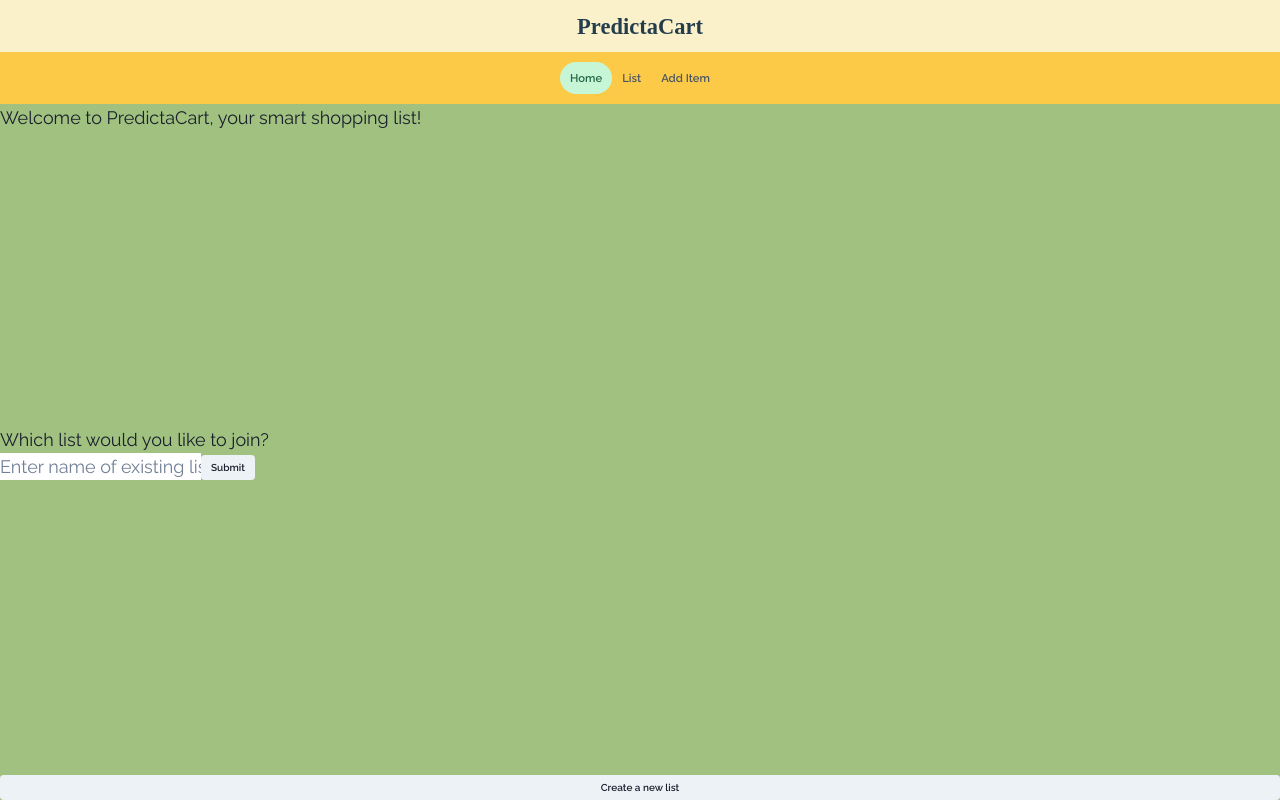
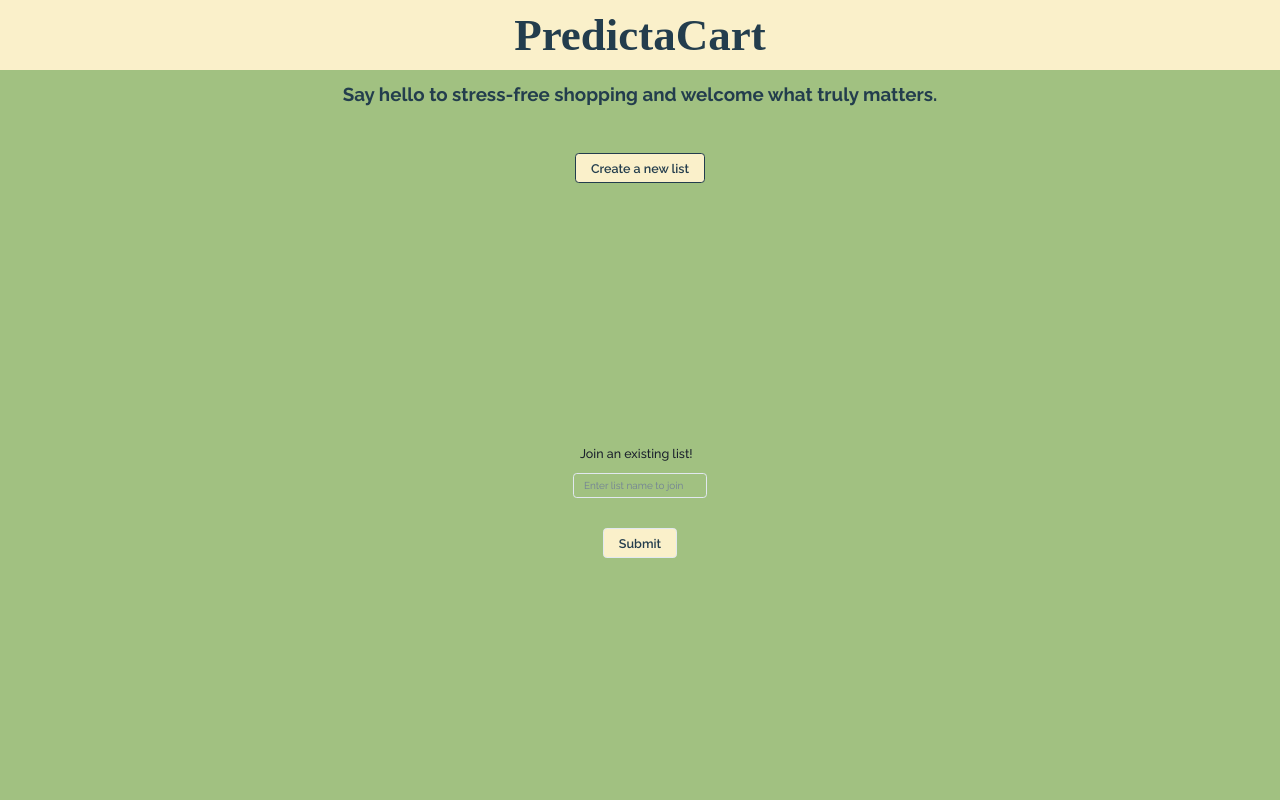
Before and after one commit to the-collab-lab/tcl-62-smart-shopping-list, a React (Vite) app: page / in a window 1280 px wide. Built offline with nearby package versions, Linux system fonts and the light colour scheme; a web font is replaced by a local one.

Commit message:
styling the home page

```diff
--- a/src/views/Home.jsx
+++ b/src/views/Home.jsx
@@ -1,7 +1,17 @@
 // LIBRARY IMPORTS
 import { useNavigate } from 'react-router-dom';
 import React, { useState } from 'react';
-import { Flex, Spacer, Button } from '@chakra-ui/react';
+import {
+	Flex,
+	Spacer,
+	Button,
+	Text,
+	Box,
+	FormControl,
+	FormLabel,
+	Input,
+	InputGroup,
+} from '@chakra-ui/react';
 
 // LOCAL IMPORTS
 import { getExistingList } from '../api/firebase';
@@ -43,28 +53,83 @@ export function Home({ createNewToken, setListToken }) {
 			bg="brand.light_green"
 			direction="column"
 			justifyContent="center"
+			align="center"
 			minHeight="calc(100vh - headerHeight - navHeight)"
 			flex="1"
 		>
-			<p>Welcome to PredictaCart, your smart shopping list!</p>
+			<Box p={4} textAlign="center">
+				<Text fontSize="3xl" as="b" color="brand.navy">
+					Say hello to stress-free shopping and welcome what truly matters.
+				</Text>
+			</Box>
+			<Box p={4} align="center">
+				<Button
+					bg="brand.off_white"
+					textColor="brand.navy"
+					colorScheme="yellow"
+					onClick={handleClick}
+					variant="outline"
+					fontSize={{ base: 'md', md: 'xl' }}
+					size="lg"
+					_hover={{ bg: 'brand.navy', textColor: 'brand.off_white' }}
+					mt={25}
+				>
+					Create a new list
+				</Button>
+			</Box>
+
 			<Spacer />
+			<FormControl>
 				<form onSubmit={handleSubmit}>
-				<label htmlFor="existingToken">
-					Which list would you like to join?
-				</label>
-				<br />
-				<input
+					<Flex
+						bg="brand.light_green"
+						direction="column"
+						justify="center"
+						align="center"
+						gap={2}
+						pt={4}
+					>
+						<FormLabel
+							htmlFor="existingToken"
+							fontSize={{ base: 'md', md: 'xl' }}
+							size="lg"
+						>
+							Join an existing list!
+						</FormLabel>
+						<Flex
+							direction="column" // You can keep this as 'column' for vertical alignment
+							align="center" // Center the input horizontally
+							maxWidth="400px" // Limit the input's width
+						>
+							<InputGroup size="md">
+								<Input
 									type="text"
 									id="existingToken"
 									onChange={handleTokenChange}
 									value={existingToken}
-					placeholder="Enter name of existing list"
+									placeholder="Enter list name to join"
 								/>
-				<Button type="submit">Submit</Button>
+							</InputGroup>
+						</Flex>
+
+						<Button
+							type="submit"
+							bg="brand.off_white"
+							textColor="brand.navy"
+							onClick={handleClick}
+							variant="outline"
+							fontSize={{ base: 'md', md: 'xl' }}
+							size="lg"
+							_hover={{ bg: 'brand.navy', textColor: 'brand.off_white' }}
+							mt={25}
+						>
+							Submit
+						</Button>
+					</Flex>
 				</form>
 				{status && <p>{status}</p>}
+			</FormControl>
 			<Spacer />
-			<Button onClick={handleClick}> Create a new list </Button>
 		</Flex>
 	);
 }
--- a/src/views/Layout.jsx
+++ b/src/views/Layout.jsx
@@ -1,4 +1,4 @@
-import { Outlet, NavLink } from 'react-router-dom';
+import { Outlet, NavLink, useLocation } from 'react-router-dom';
 import {
 	Flex,
 	Center,
@@ -10,14 +10,17 @@ import {
 } from '@chakra-ui/react';
 
 export function Layout() {
+	const location = useLocation();
+	const isHomePage = location.pathname === '/';
+
 	return (
 		<Flex as="div" direction="column" h="100vh">
 			<Center as="header" bg="brand.off_white" p={5} boxShadow="md">
-				<Heading as="h1" size="xl" color="brand.navy">
+				<Heading as="h1" size={isHomePage ? '4xl' : 'xl'} color="brand.navy">
 					PredictaCart
 				</Heading>
 			</Center>
-
+			{isHomePage ? null : (
 				<Center as="nav" p={4} bg="brand.yellow" boxShadow="md">
 					<Tabs variant="soft-rounded" colorScheme="green" size="lg">
 						<TabList>
@@ -39,6 +42,7 @@ export function Layout() {
 						</TabList>
 					</Tabs>
 				</Center>
+			)}
 
 			<Flex as="main" flex="1" direction="column">
 				<Outlet />
```
Lines whose indentation alone changed are shown as unchanged.
